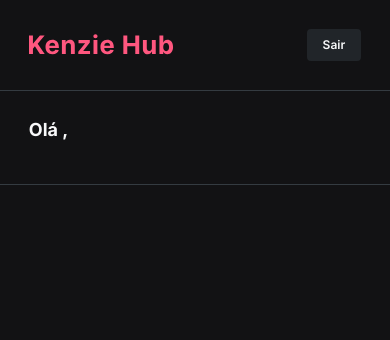
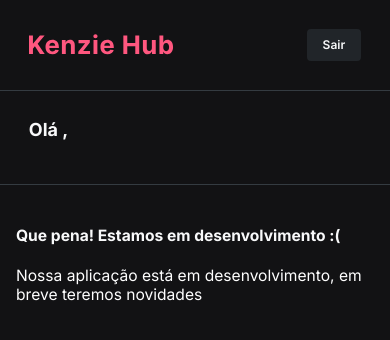
Before and after one commit to edumatheus65/developers_hub, a React (Vite) app: page /dashboard in a window 390 px wide. Shown: the top 340 px of the page. Built offline with nearby package versions, Linux system fonts and the light colour scheme.

Commit message:
kenzieHub

```diff
--- a/src/components/KenzieHubSection/index.jsx
+++ b/src/components/KenzieHubSection/index.jsx
@@ -5,7 +5,9 @@ export const KenzieHubSection = () => {
     <section className={styles.section}>
       <div className="container">
         <div className={styles.flexbox}>
-          <h3 className="headerForms">Que pena! Estamos em desenvolvimento</h3>
+          <h3 className="headerForms">
+            Que pena! Estamos em desenvolvimento :(
+          </h3>
           <p className="dashboard">
             Nossa aplicação está em desenvolvimento, em breve teremos novidades
           </p>
--- a/src/components/KenzieHubSection/style.module.scss
+++ b/src/components/KenzieHubSection/style.module.scss
@@ -6,12 +6,12 @@
     flex-direction: column;
     gap: 21px;
 
-    @media (max-width: 480px) {
-      display: none;
-    }
+    // @media (max-width: 480px) {
+    //   display: none;
+    // }
 
     h3 {
-      font-size: clamp(0.98rem, 4vw, 1.125rem);
+      font-size: clamp(0.9rem, 4vw, 1.125rem);
     }
     p {
       font-size: clamp(0.6rem, 4vw, 1rem);
--- a/src/components/Select/style.module.scss
+++ b/src/components/Select/style.module.scss
@@ -5,7 +5,7 @@
     font-family: var(--font-primary);
     padding: 0 16px;
     height: 3rem;
-    font-size: 1.0156rem;
+    font-size: clamp(0.5rem, 4vw, 1rem);
     font-weight: 400;
     color: var(--grey-1);
     background-color: var(--grey-2);
```
